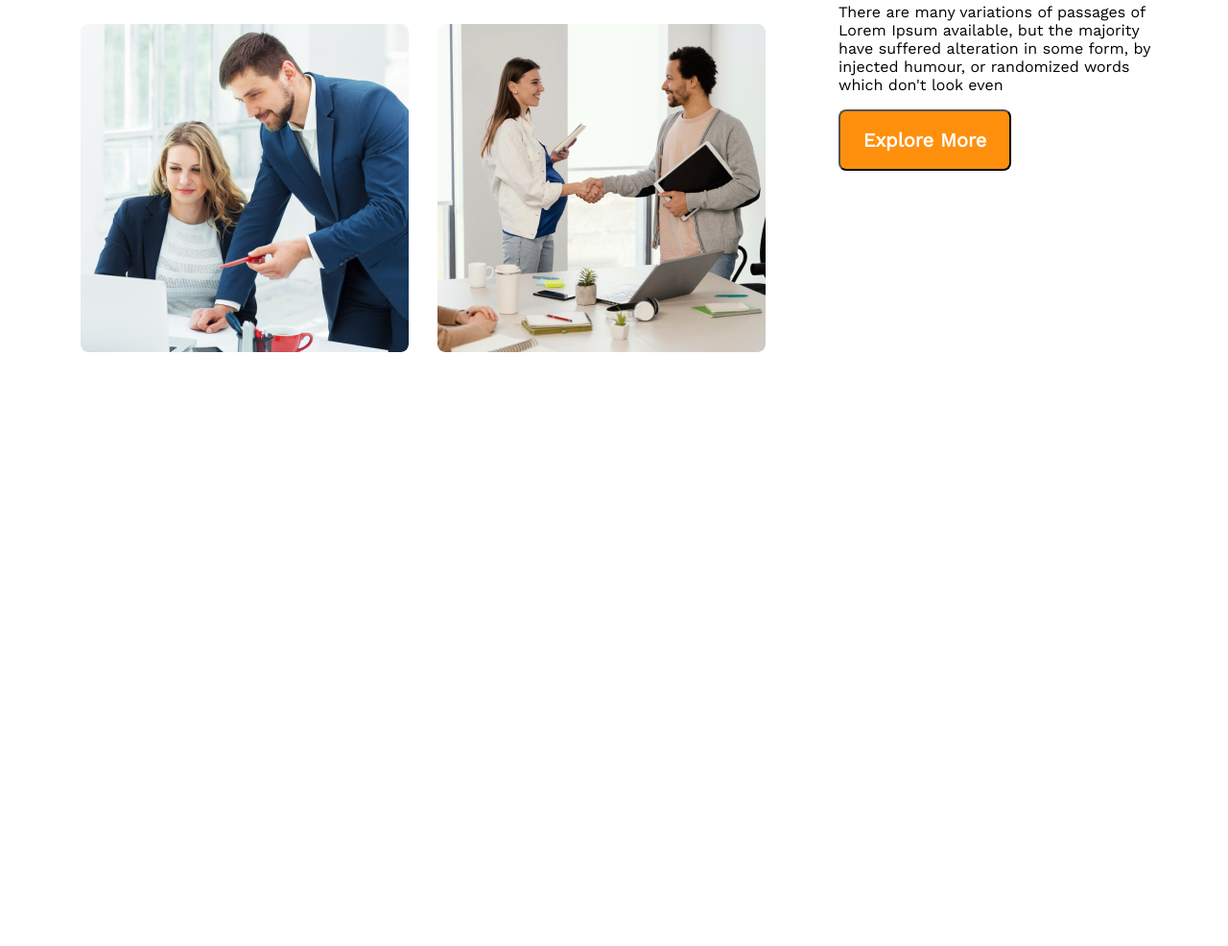
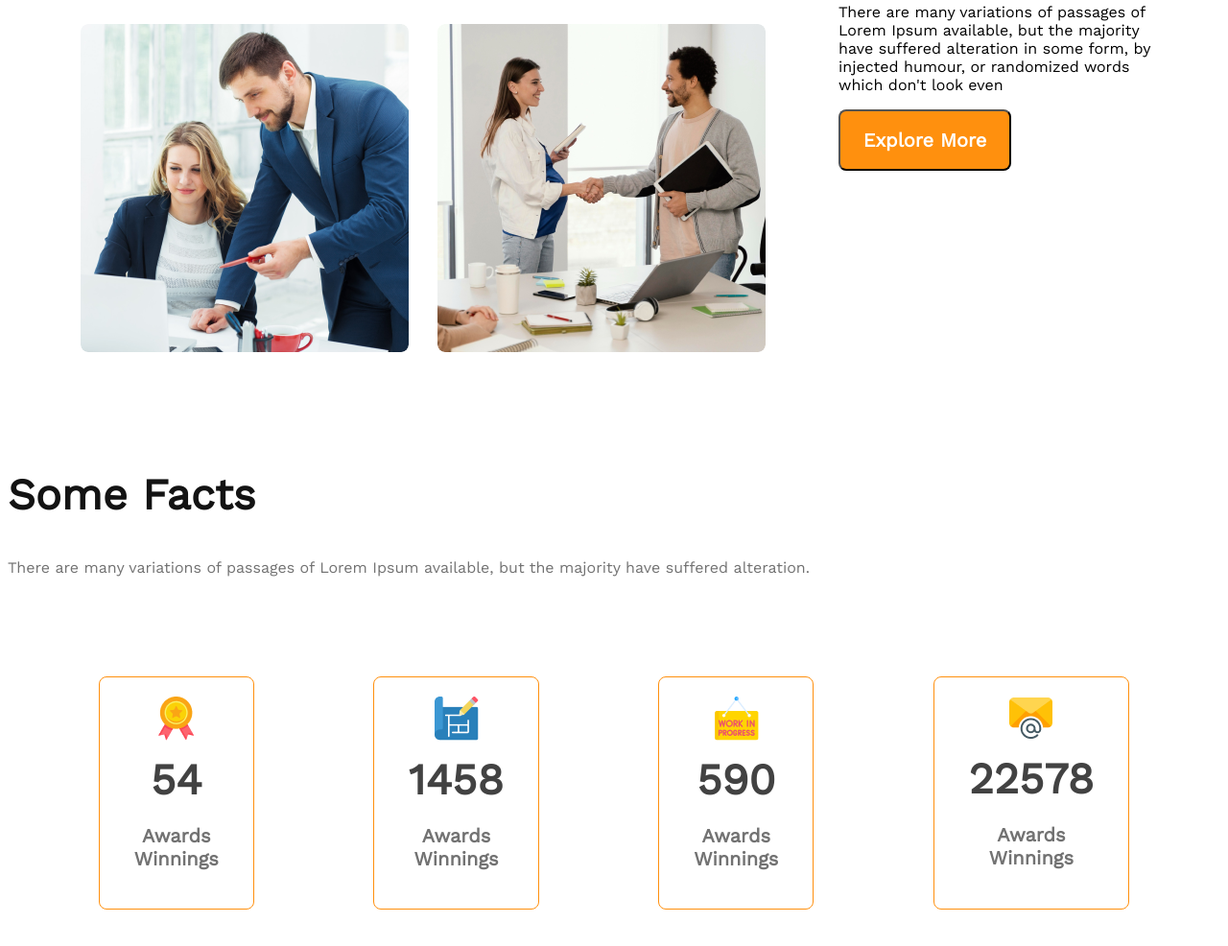
Before and after one commit to NaimulHasanEmon/G3-Architect-Website, a plain HTML site: page index.html in a window 1280 px wide. Shown: the part 1650-2636 px from the top of the page at 96% size. Before the commit the page ends 2110 px from the top, so only its background shows below. Drawn offline with nearby package versions, Linux system fonts and the light colour scheme.

Commit message:
some facts added

```diff
--- a/Styles/style.css
+++ b/Styles/style.css
@@ -13,9 +13,8 @@
     align-items: center;
 }
 
-.header-h1 {
+.header-h1, .of-our, .some-facts-title {
     color: #131313;
-    text-align: center;
     font-size: 45px;
     font-weight: 700;
 }
@@ -36,11 +35,6 @@
     line-height: 26px;
 }
 
-/* .banner {
-    max-width: 860px;
-    margin: 0 auto;
-} */
-
 .banner-container {
     max-width: 860px;
     margin: 0 auto;
@@ -54,7 +48,7 @@
     margin-top: 108px;
 }
 
-.banner-detail {
+.banner-detail, .some-facts-description {
     text-align: center;
     color: #727272;
     font-size: 16px;
@@ -107,12 +101,6 @@
     font-weight: 500;
 }
 
-.of-our {
-    color:#131313;
-    font-size: 45px;
-    font-weight: 700;
-}
-
 .features-text {
     color: #FF900E;
     font-size: 45px;
@@ -125,6 +113,36 @@
     justify-content: center;
     padding-right: 70px;
 }
+
+.box1, .box2, .box3, .box4 {
+    text-align: center;
+    border: 1px solid #FF900E;
+    border-radius: 8px;
+    padding: 20px 36px;
+}
+
+.facts-boxes {
+    display: flex;
+    gap: 124.17px;
+    justify-content: center;
+    margin: 100px;
+}
+
+.box-mid {
+    color:#424242;
+    text-align: center;
+    font-size: 45px;
+    font-weight: 600;
+    margin-top: 10px;
+    margin-bottom: 5px;
+}
+
+.box-description {
+    color:#727272;
+    font-size: 20px;
+    font-weight: 600;
+}
+
 
 /* Responsive */
 .hide {
--- a/index.html
+++ b/index.html
@@ -30,7 +30,7 @@
                 <p class="banner-detail">There are many variations of passages of Lorem Ipsum available, but the
                     majority
                     have suffered alteration in some form,
-                    by injected humour, or randomised words which don't look even</p>
+                    by injected humour, or randomized words which don't look even</p>
                 <div class="header-button">
                     <button class="button-context">Explore More</button>
                 </div>
@@ -38,15 +38,15 @@
             <img src="images/banner.png" alt="Banner" class="banner-img">
         </div>
     </header>
-    <!-- Header end -->
     <!-- Main start -->
     <main>
+        <!-- Feature section start -->
         <section class="feature">
             <div class="features-images">
                 <img src="images/team1.png" alt="" class="first">
                 <img src="images/team2.png" alt="" class="second">
                 <img src="images/team3.png" alt="" class="third">
-                <img src="images/team4.png" alt="" class="fourth">
+                <img src="images/team4.png" a lt="" class="fourth">
             </div>
             <div class="features-content">
                 <h1 class="features-content-title"><span class="quick">Quick list</span><span class="of-our"> of Our</span><span class="features-text"> Features</span></h1>
@@ -57,6 +57,34 @@
                 </div>
             </div>
         </section>
+
+        <!-- Some facts start -->
+        <section class="some-facts">
+            <h1 class="some-facts-title">Some Facts</h1>
+            <p class="some-facts-description" style="text-align: left;">There are many variations of passages of Lorem Ipsum available, but the majority have suffered alteration.</p>
+            <div class="facts-boxes">
+                <div class="box1">
+                    <img src="images/icons/ribon.png" alt="">
+                    <p class="box-mid">54</p>
+                    <p class="box-description">Awards Winnings</p>
+                </div>
+                <div class="box2">
+                    <img src="images/icons/projects.png" alt="">
+                    <p class="box-mid">1458</p>
+                    <p class="box-description">Awards Winnings</p>
+                </div>
+                <div class="box3">
+                    <img src="images/icons/customers.png" alt="">
+                    <p class="box-mid">590</p>
+                    <p class="box-description">Awards Winnings</p>
+                </div>
+                <div class="box4">
+                    <img src="images/icons/email.png" alt="">
+                    <p class="box-mid">22578</p>
+                    <p class="box-description">Awards Winnings</p>
+                </div>
+            </div>
+        </section>
     </main>
     <footer>
 
```
